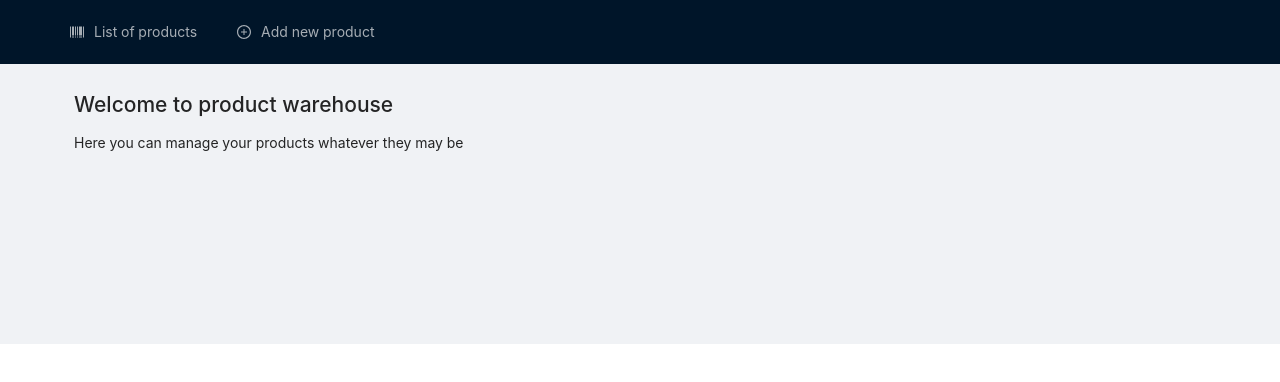
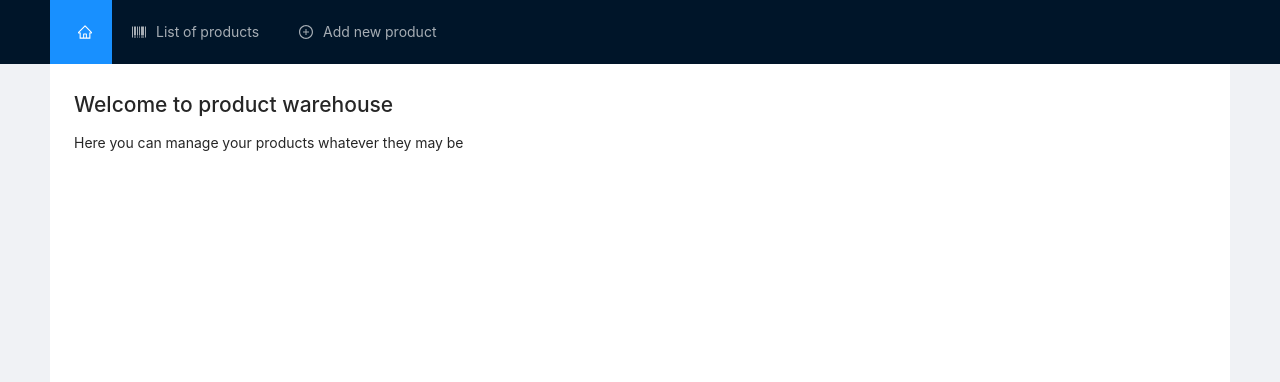
Before and after one commit to justasdaugintis/Warehouse-app, a React (Create React App) app: page / in a window 1280 px wide. Shown: the top 382 px of the page. Built offline with nearby package versions, Linux system fonts and the light colour scheme.

Commit message:
home link, layout re-style, selected menu item according to path

```diff
--- a/src/appLayout/AppLayout.tsx
+++ b/src/appLayout/AppLayout.tsx
@@ -1,33 +1,46 @@
 import React from "react";
-import { BarcodeOutlined, PlusCircleOutlined } from "@ant-design/icons";
+import { BarcodeOutlined, PlusCircleOutlined, HomeOutlined } from "@ant-design/icons";
 import { Link } from "react-router-dom";
 import { Layout, Menu } from "antd";
 import { Routes as RoutedComponent } from "../routes";
+import { useLocation } from "react-router-dom";
 import "./style.scss";
 
 /**
  * Application layout component
  */
 const AppLayout: React.FC = () => {
-  const { Header, Content } = Layout;
+  const { Header, Content, Footer } = Layout;
+
+  let location = useLocation();
 
   return (
     <Layout className="layout">
       <Header>
-        <Menu theme="dark" mode="horizontal">
-          <Menu.Item key="list" icon={<BarcodeOutlined />}>
+        <Menu theme="dark" mode="horizontal" defaultSelectedKeys={["/"]} selectedKeys={[location.pathname]}>
+          <Menu.Item key="/">
+            <Link to="/">
+              <HomeOutlined style={{ marginLeft: "8px" }} />
+            </Link>
+          </Menu.Item>
+
+          <Menu.Item key="/products" icon={<BarcodeOutlined />}>
             <Link to="/products">List of products</Link>
           </Menu.Item>
-          <Menu.Item key="new" icon={<PlusCircleOutlined />}>
+
+          <Menu.Item key="/products/create" icon={<PlusCircleOutlined />}>
             <Link to="/products/create">Add new product</Link>
           </Menu.Item>
         </Menu>
       </Header>
+
       <Content style={{ padding: "0 50px" }}>
         <div className="site-layout-content">
           <RoutedComponent />
         </div>
       </Content>
+
+      <Footer></Footer>
     </Layout>
   );
 };
--- a/src/appLayout/style.scss
+++ b/src/appLayout/style.scss
@@ -1,4 +1,5 @@
 .site-layout-content {
   padding: 24px;
-  min-height: 280px;
+  min-height: 400px;
+  background: #fff;
 }
--- /dev/null
+++ b/src/index.scss
@@ -0,0 +1,3 @@
+body {
+  background-color: whitesmoke;
+}
--- a/src/index.tsx
+++ b/src/index.tsx
@@ -2,7 +2,7 @@ import React from "react";
 import ReactDOM from "react-dom";
 import App from "./App";
 import * as serviceWorker from "./serviceWorker";
-
+import "./index.scss";
 ReactDOM.render(<App />, document.getElementById("root"));
 
 // If you want your app to work offline and load faster, you can change
```
